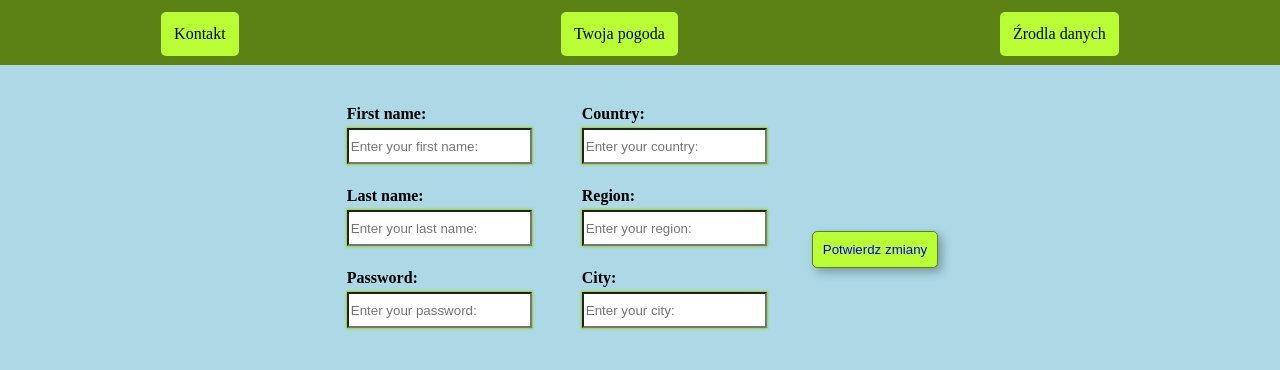
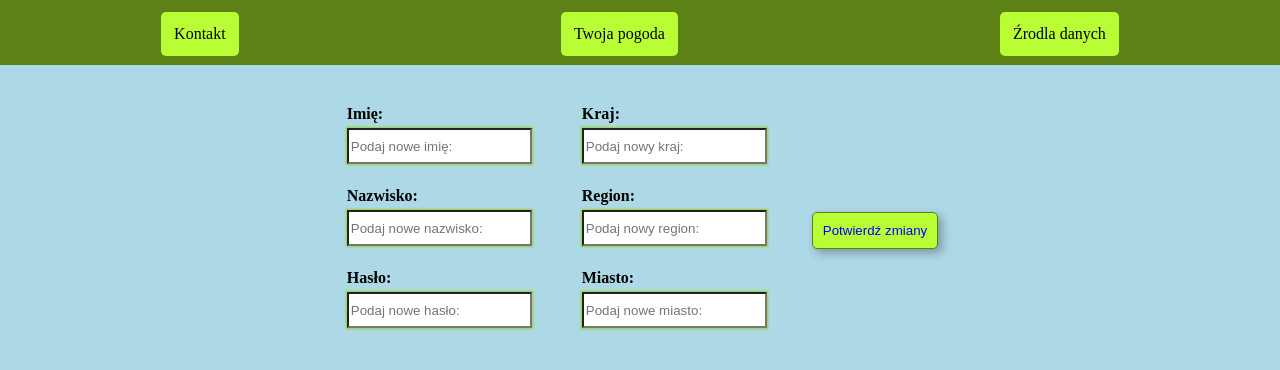
Before and after one commit to MarcinAdo22/MeteoGuideApp, a website: page MeteoGuideApp/account_settings.html in a window 1280 px wide. Drawn offline with Linux system fonts and the light colour scheme.

Commit message:
account_settings css

```diff
--- a/MeteoGuideApp/account_settings.css
+++ b/MeteoGuideApp/account_settings.css
@@ -40,10 +40,13 @@ button {
     padding-bottom: 25px;
     border-radius: 5px;
     cursor: pointer;
-    margin-top: 100%;
+    margin-top: 85%;
     border: 1px solid #5c8115;
     box-shadow: 4px 4px 10px rgba(0, 0, 0, 0.3);
 }
+
+
+
 
 
 button:hover {
--- a/MeteoGuideApp/account_settings.html
+++ b/MeteoGuideApp/account_settings.html
@@ -21,24 +21,24 @@
 
             <form id ="user_setting_form" action = "/user_settings" method="POST">
                 <div>
-                    <label><strong>First name:</strong></label><br>
-                    <input type="text" placeholder="Enter your first name: " name="first_name_settings"><br><br>
-                    <label><strong>Last name:</strong></label><br>
-                    <input type="text" placeholder="Enter your last name: " name="last_name_settings"><br><br>
-                    <label><strong>Password:</strong></label><br>
-                    <input type="password" placeholder="Enter your password: " name="passwd_settings">
+                    <label><strong>Imię:</strong></label><br>
+                    <input type="text" placeholder="Podaj nowe imię: " name="first_name_settings"><br><br>
+                    <label><strong>Nazwisko:</strong></label><br>
+                    <input type="text" placeholder="Podaj nowe nazwisko: " name="last_name_settings"><br><br>
+                    <label><strong>Hasło:</strong></label><br>
+                    <input type="password" placeholder="Podaj nowe hasło: " name="passwd_settings">
                 </div>
                 <div>
-                    <label><strong>Country:</strong></label><br>
-                    <input type="text" placeholder="Enter your country: " name="country_name"><br><br>
+                    <label><strong>Kraj:</strong></label><br>
+                    <input type="text" placeholder="Podaj nowy kraj: " name="country_name"><br><br>
                     <label><strong>Region:</strong></label><br>
-                    <input type="text" placeholder="Enter your region: " name="region_name"><br><br>
-                    <label><strong>City:</strong></label><br>
-                    <input type="text" placeholder="Enter your city: " name="city_name" id = "city">
+                    <input type="text" placeholder="Podaj nowy region: " name="region_name"><br><br>
+                    <label><strong>Miasto:</strong></label><br>
+                    <input type="text" placeholder="Podaj nowe miasto: " name="city_name" id = "city">
                 </div>
                 <div id="submit_changes">
 
-                    <button type="submit">Potwierdz zmiany</button>
+                    <button type="submit">Potwierdź zmiany</button>
                 </div>
 
                 <p id="Error_register_miasto" style="display: none; color: red;">Nie ma takiego miasta! Spróbuj ponownie</p>
--- a/todolist.txt
+++ b/todolist.txt
@@ -1,3 +1,4 @@
 1. Obsłużyć sytuację kiedy złe hasło -> by był czerwony komunikat, a nie odsyłało do kolejnej strony
 2. Obsłużyć sytuację gdy użytkownik istnieje podczas rejestracji -> by był czerwony komunikat, a nie odsyłało do kolejnej strony
 3. Obsłużyć sytuację w której użytkownik nie podaje imienia/maila/hasła (bądź podaje za długie/za krótkie (opcjonalnie)) -> by był komunikat i by nie pozwalało założyć takiego konta
+4. Jak zmieni się dane i zaloguje z powrotem na to samo konto to dane nie są zapisane
```
